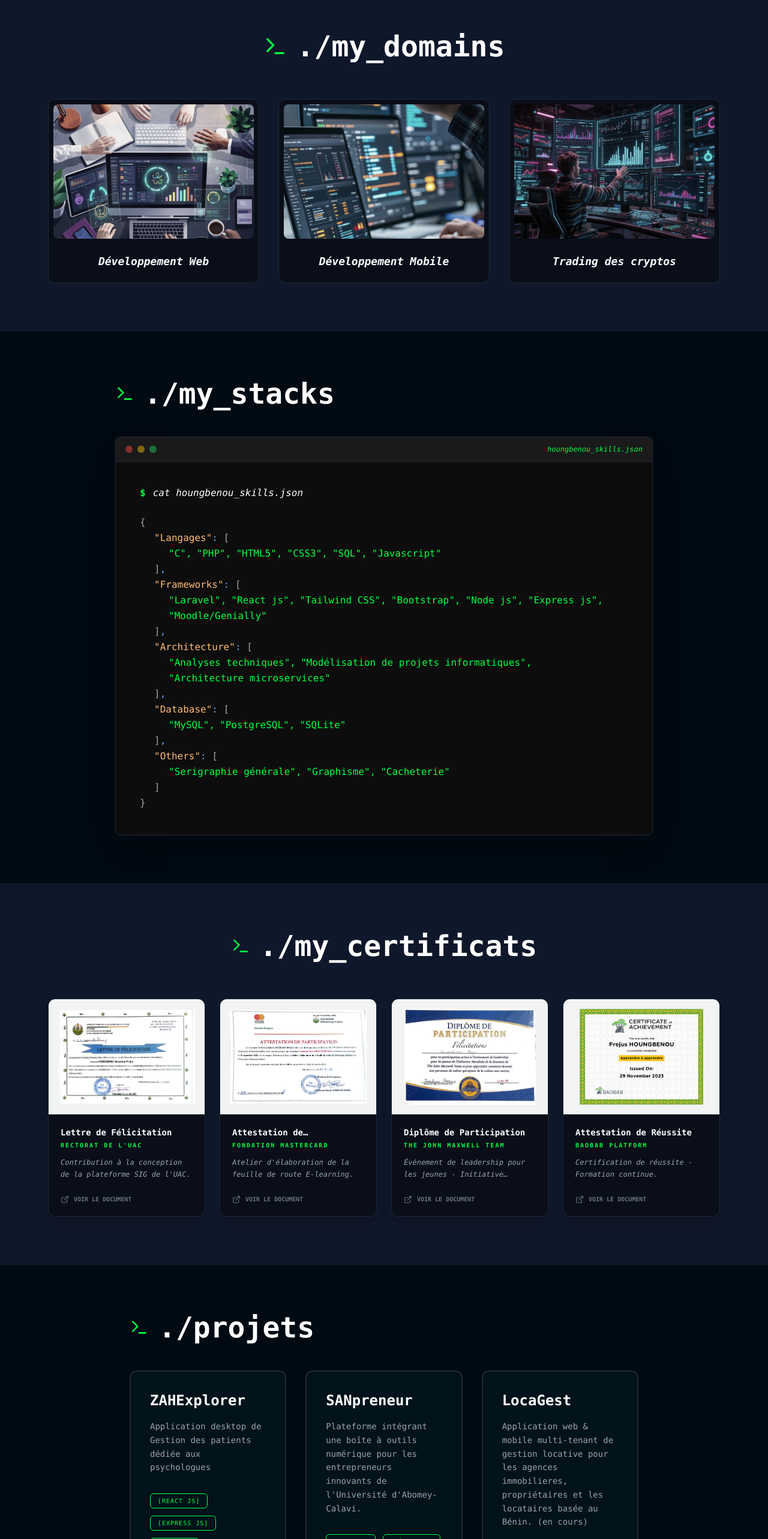
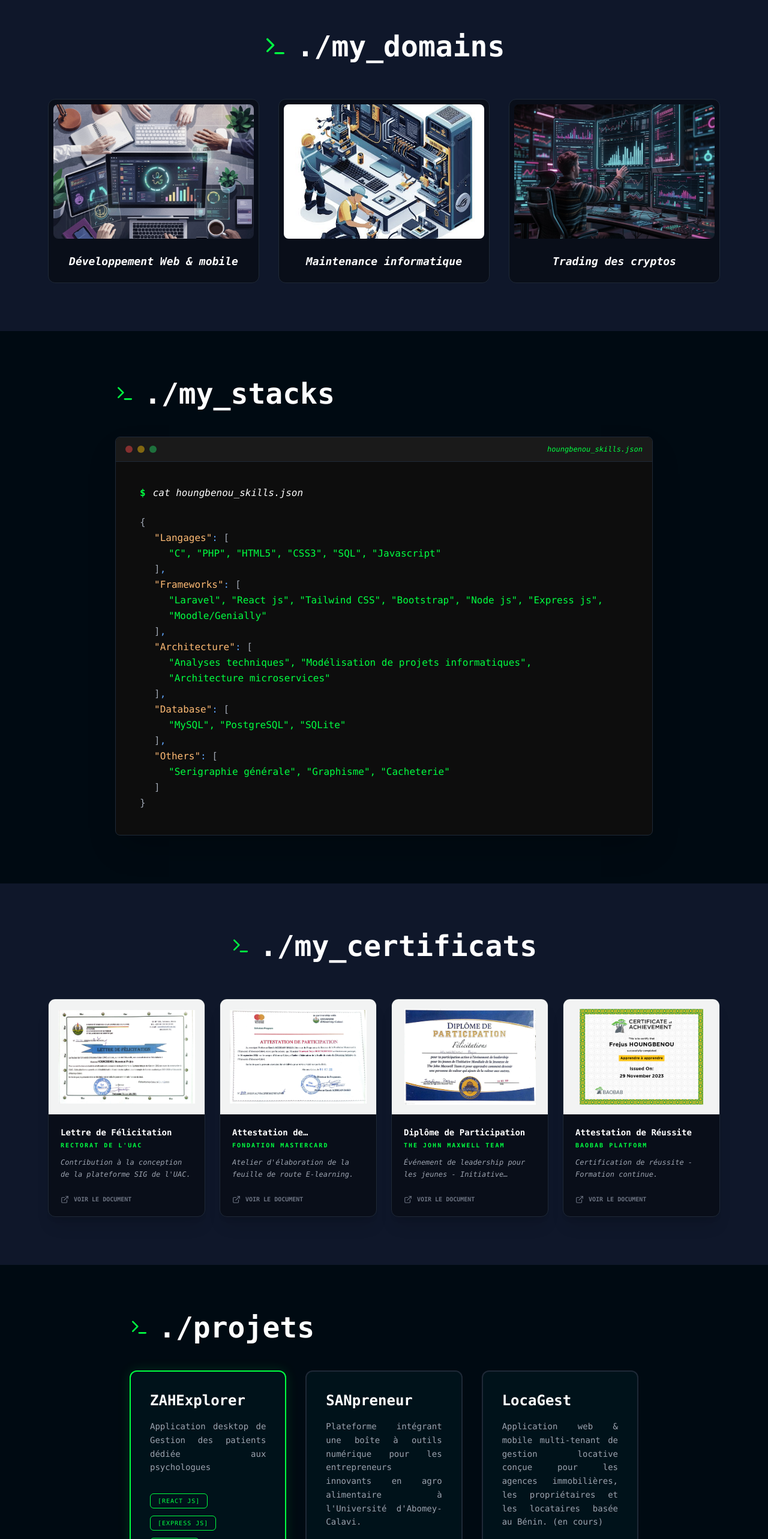
Before and after one commit to FrejusHO/Mon-portfolio, a React (Vite) app: page / in a window 1280 px wide. Shown: the part 2700-5266 px from the top of the page at 60% size. Built offline with nearby package versions, Linux system fonts and the light colour scheme.

Commit message:
Projects

```diff
--- a/src/components/Projects.jsx
+++ b/src/components/Projects.jsx
@@ -7,17 +7,17 @@ const Projects = () => {
       title: "ZAHExplorer",
       description: "Application desktop de Gestion des patients dédiée aux psychologues",
       tags: ["React js", "Express js", "SQLite"],
-      highlight: false
+      highlight: true
     },
     {
       title: "SANpreneur",
-      description: "Plateforme intégrant une boîte à outils numérique pour les entrepreneurs innovants de l'Université d'Abomey-Calavi.",
+      description: "Plateforme intégrant une boîte à outils numérique pour les entrepreneurs innovants en agro alimentaire à l'Université d'Abomey-Calavi.",
       tags: ["Moodle", "Génially", ],
       highlight: false
     },
        {
       title: "LocaGest",
-      description: "Application web & mobile multi-tenant de gestion locative pour les agences immobilieres, propriétaires et les locataires basée au Bénin. (en cours) ",
+      description: "Application web & mobile multi-tenant de gestion locative conçue pour les agences immobilières, les propriétaires et les locataires basée au Bénin. (en cours) ",
       tags: ["React JS", "Flask","Postgres" ],
       highlight: false
     },
@@ -25,7 +25,13 @@ const Projects = () => {
       title: "DataFlow CRM",
       description: "Gestion client optimisée avec analyse de données en temps réel.",
       tags: ["Postgres", "Node.js", "React js"],
-      highlight: true
+      highlight: false
+    },
+    {
+      title: "...",
+      description: "...",
+      tags: ["...", "...", "..."],
+      highlight: false
     }
   ];
 
@@ -46,7 +52,7 @@ const Projects = () => {
                 ${project.highlight ? 'border-neonGreen shadow-[0_0_20px_rgba(0,255,65,0.15)]' : 'border-gray-800 hover:border-neonGreen'}`}
             >
               <h3 className="text-2xl font-bold text-white mb-4">{project.title}</h3>
-              <p className="text-gray-400 mb-8 text-sm leading-relaxed">
+              <p className="text-gray-400 mb-8 text-sm leading-relaxed text-justify">
                 {project.description}
               </p>
 
--- a/src/components/Showcase.jsx
+++ b/src/components/Showcase.jsx
@@ -4,8 +4,8 @@ import { motion } from 'framer-motion';
 
 const Showcase = () => {
   const screenshots = [
-    { title: "Développement Web", img: "/web-dev.jpg", tech: "React • Next.js" },
-    { title: "Développement Mobile", img: "/mobile-dev.jpg", tech: "React Native • Expo" },
+    { title: "Développement Web & mobile", img: "/web-dev.jpg", tech: "React • Next.js" },
+    { title: "Maintenance informatique", img: "/maintenance.jpeg", tech: "Outillage Maintenance" },
     { title: "Trading des cryptos", img: "/trading-app.jpg", tech: "Python • API Binance" }
   ];
 
```
Also changed, not shown: public/maintenance.jpeg (added).
